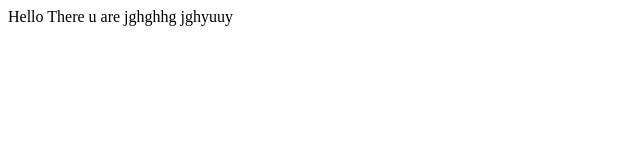
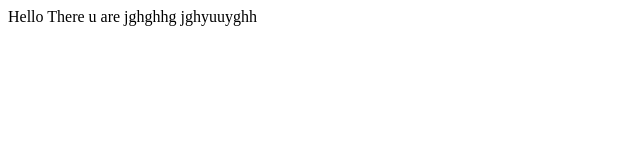
Before and after one commit to InfinityTech-zz/TestDev, a plain HTML site: page index.html in a window 1280 px wide. Shown: the full height of the page, 0-640 px from the left. Drawn offline with Linux system fonts and the light colour scheme.

Commit message:
First Commit Newhhhhg123hj99lk

```diff
--- a/index.html
+++ b/index.html
@@ -1,4 +1,4 @@
 <html>
   <head></head>
-  <body>Hello There u are jghghhg jghyuuy</body>
+  <body>Hello There u are jghghhg jghyuuyghh</body>
 </html>
```
